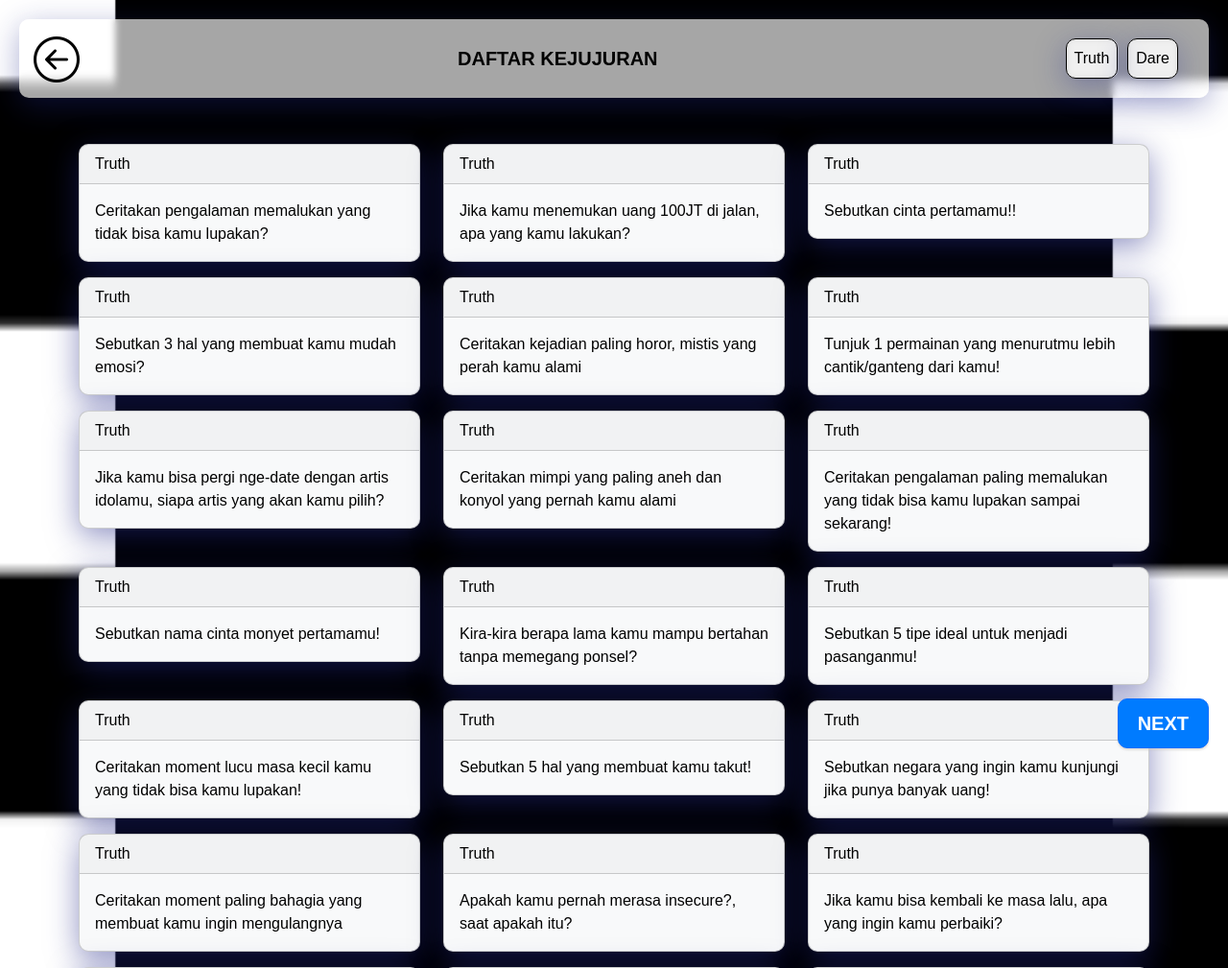
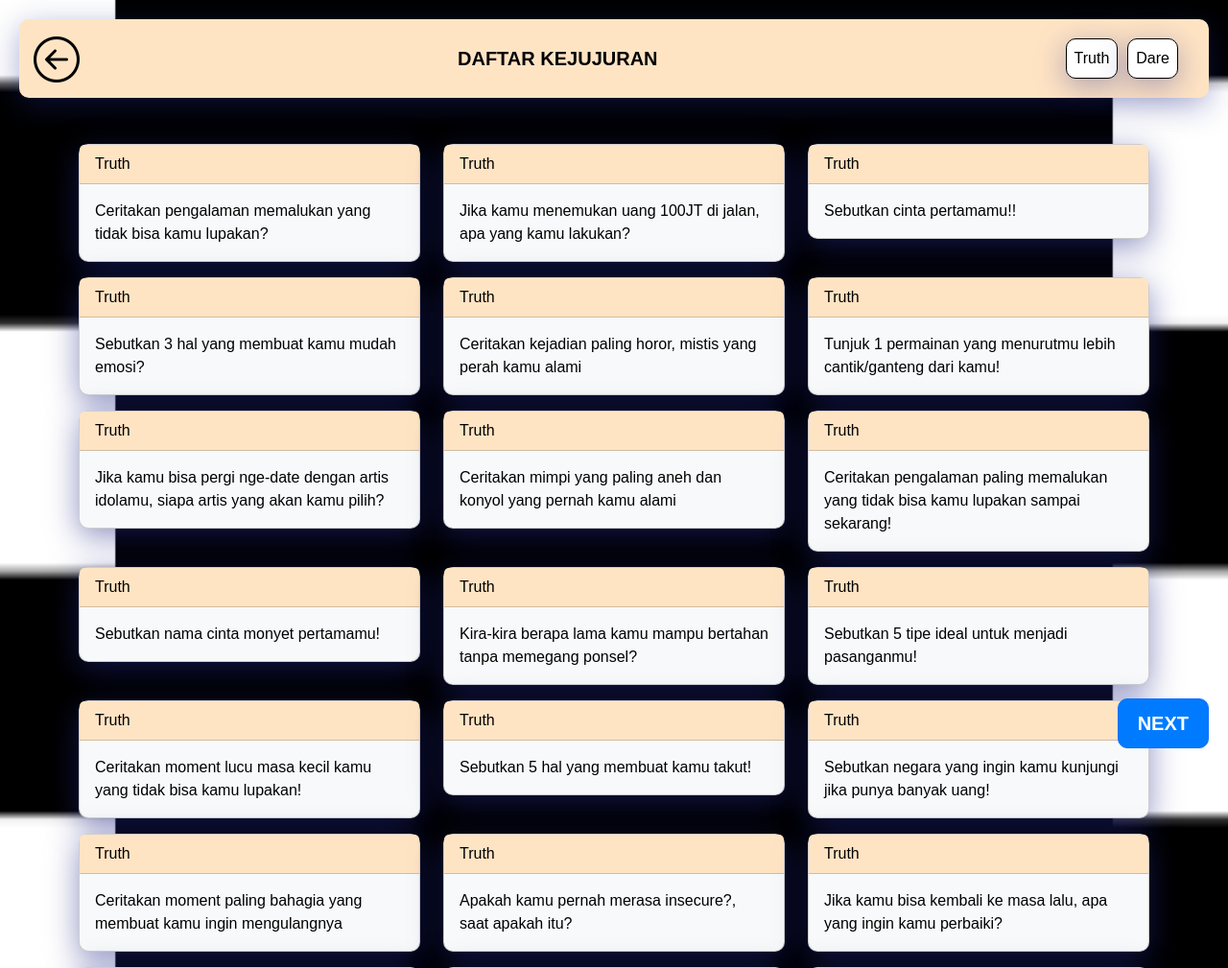
Before and after one commit to Fdlaan/Project-Card-Game-Truth-or-Dare-, a PHP site: page /pertanyaan.php in a window 1280 px wide. Shown: the top 1009 px of the page at 96% size. Run offline with PHP 8.4, Linux system fonts and the light colour scheme.

Commit message:
Update style_pertanyaan.css

```diff
--- a/style_pertanyaan.css
+++ b/style_pertanyaan.css
@@ -17,7 +17,7 @@ body {
   font-family: Arial;
   font-weight: bold;
   justify-content: center;
-  background: rgba(255, 255, 255, 0.65);
+  background: #ffe4c4;
   box-shadow: 0 8px 32px 0 rgba(31, 38, 135, 0.37);
   backdrop-filter: blur(3.5px);
 }
@@ -39,7 +39,7 @@ body {
   background-color: white;
   border: 1px solid black;
   padding: 8px;
-  background: rgba(255, 255, 255, 0.5);
+  background: rgb(255, 255, 255);
   box-shadow: 0 8px 32px 0 rgba(31, 38, 135, 0.37);
   backdrop-filter: blur(3.5px);
   border-radius: 10px;
@@ -76,7 +76,7 @@ body {
   color: white;
   text-decoration: none;
   border-radius: 10px;
-  box-shadow: 0 2px 2px rgba(204, 197, 185, 0.5);
+
 }
 
 .kembali i {
@@ -89,3 +89,7 @@ body {
   top: 8px;
   left: 15px;
 }
+
+.card-header{
+  background: #ffe4c4;
+}
```
